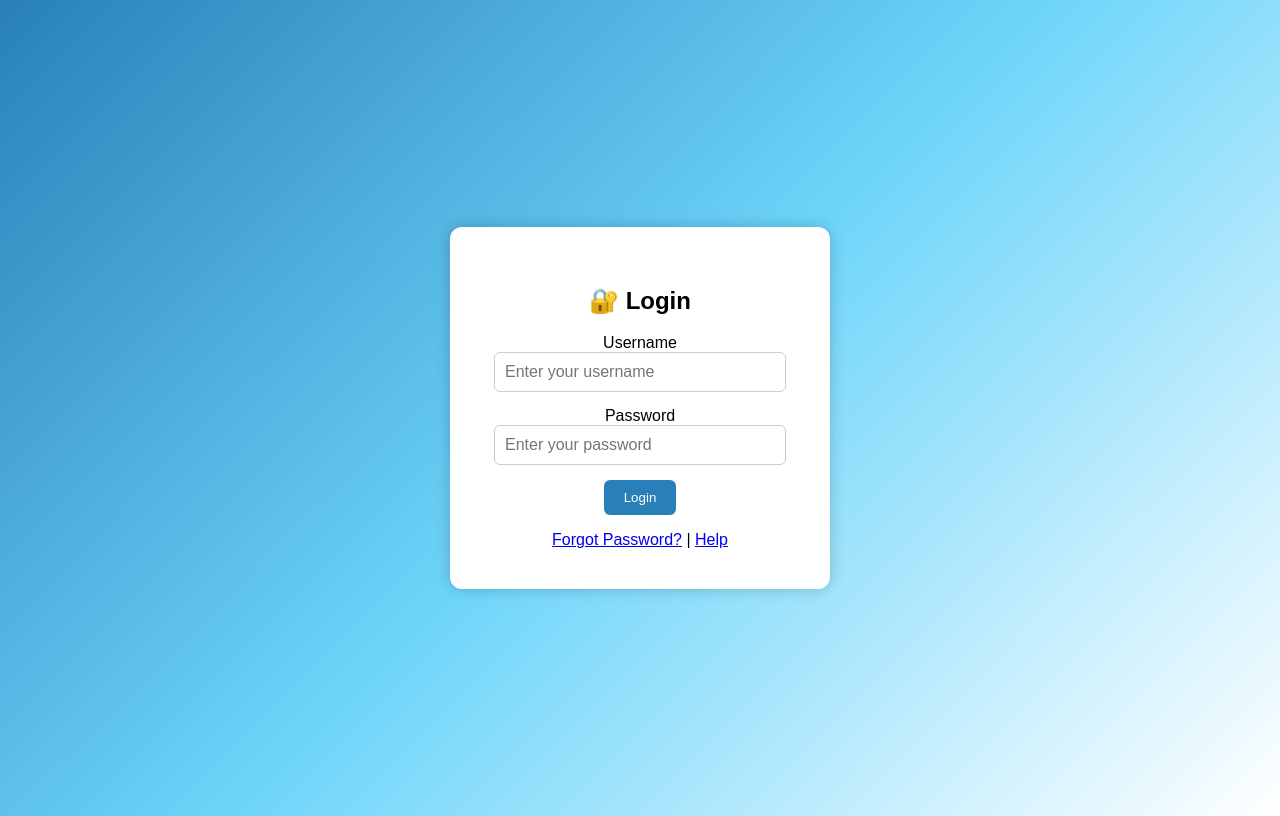
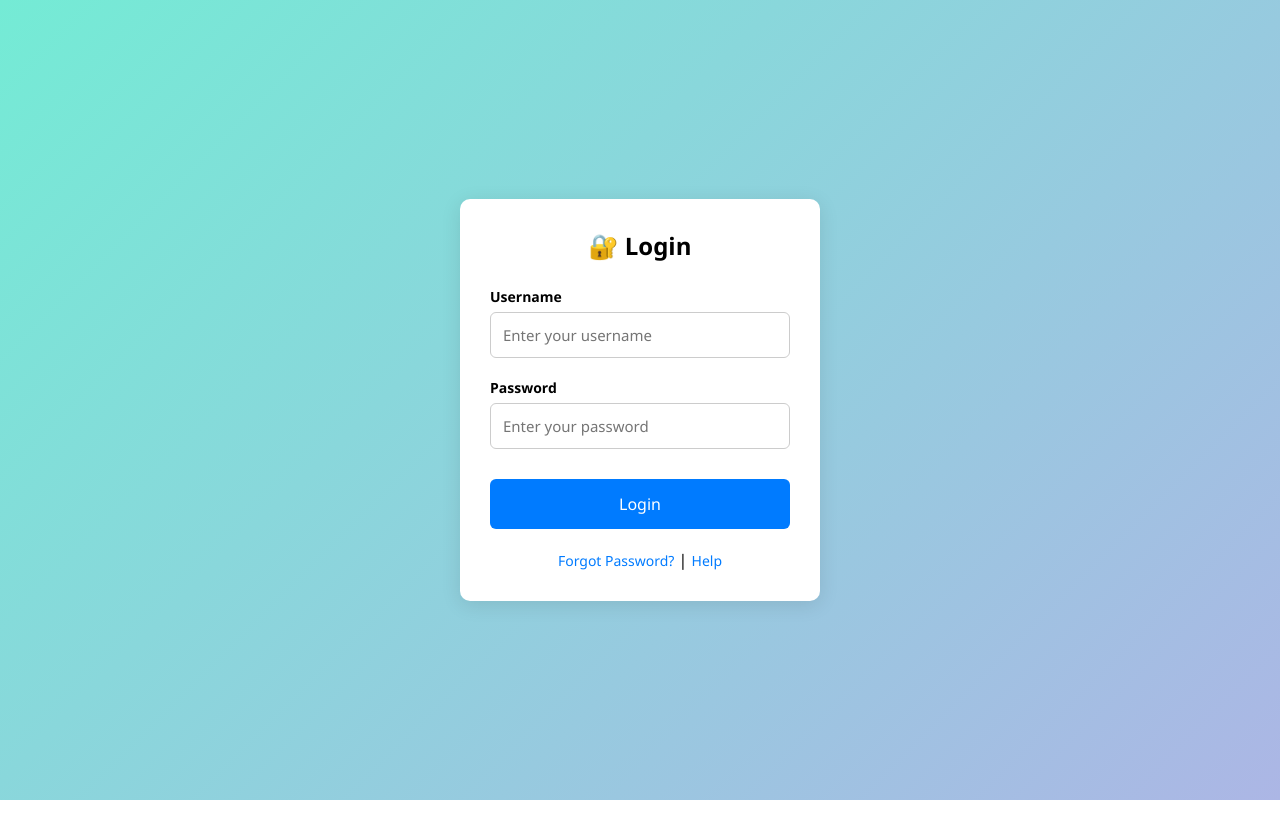
Before and after one commit to sujalkk48/LOGIN-PAGE, a plain HTML site: page index.html in a window 1280 px wide. Drawn offline with Linux system fonts and the light colour scheme.

Commit message:
Update style.css

```diff
--- a/style.css
+++ b/style.css
@@ -1,63 +1,122 @@
-
-/* Responsive Grid */
-@media (max-width: 1024px) {
-  .paper {
-    grid-template-columns: repeat(2, 1fr);
-  }
-}
-
-@media (max-width: 600px) {
-  .paper {
-    grid-template-columns: 1fr;
-    gap: 20px;
-  }
+/* ===== Base Reset ===== */
+* {
+  margin: 0;
+  padding: 0;
+  box-sizing: border-box;
+  font-family: 'Segoe UI', Tahoma, Geneva, Verdana, sans-serif;
 }
 
 body {
-  font-family: Arial, sans-serif;
-  background: linear-gradient(135deg, #2980b9, #6dd5fa, #ffffff);
-  height: 100vh;
+  min-height: 100vh;
+  background: linear-gradient(135deg, #74ebd5, #ACB6E5);
   display: flex;
   justify-content: center;
   align-items: center;
 }
 
+/* ===== Login Container ===== */
+.login-container {
+  width: 100%;
+  max-width: 400px;
+  padding: 20px;
+}
+
+/* ===== Login Box ===== */
 .login-box {
-  background: white;
-  padding: 40px;
-  border-radius: 12px;
-  box-shadow: 0 0 15px rgba(0, 0, 0, 0.2);
-  width: 300px;
+  background-color: white;
+  padding: 30px;
+  border-radius: 10px;
+  box-shadow: 0 4px 20px rgba(0, 0, 0, 0.1);
+}
+
+.login-box h2 {
+  text-align: center;
+  margin-bottom: 25px;
+}
+
+/* ===== Input Box ===== */
+.input-box {
+  margin-bottom: 20px;
+}
+
+.input-box label {
+  display: block;
+  margin-bottom: 6px;
+  font-weight: bold;
+  font-size: 14px;
+}
+
+.input-box input {
+  width: 100%;
+  padding: 12px;
+  border: 1px solid #ccc;
+  border-radius: 6px;
+  font-size: 15px;
+}
+
+/* ===== Button ===== */
+.login-btn {
+  width: 100%;
+  padding: 14px;
+  background-color: #007bff;
+  color: white;
+  border: none;
+  border-radius: 6px;
+  font-size: 16px;
+  cursor: pointer;
+  margin-top: 10px;
+  transition: background 0.3s ease;
+}
+
+.login-btn:hover {
+  background-color: #0056b3;
+}
+
+/* ===== Extra Links ===== */
+.extra-links {
+  margin-top: 20px;
   text-align: center;
 }
 
-.input-box {
-  margin: 15px 0;
+.extra-links a {
+  color: #007bff;
+  text-decoration: none;
+  font-size: 14px;
 }
 
-input {
-  width: 90%;
-  padding: 10px;
-  border: 1px solid #ccc;
-  border-radius: 6px;
-  font-size: 16px;
+.extra-links a:hover {
+  text-decoration: underline;
 }
 
-button {
-  background: #2980b9;
-  color: white;
-  padding: 10px 20px;
-  border: none;
-  border-radius: 6px;
-  cursor: pointer;
+/* ===== Message ===== */
+#message {
+  text-align: center;
+  margin-top: 10px;
+  color: red;
+  font-size: 14px;
 }
 
-button:hover {
-  background: #1c598a;
+/* ===== Responsive Design ===== */
+@media (max-width: 600px) {
+  .login-box {
+    padding: 20px;
+  }
+
+  .login-box h2 {
+    font-size: 22px;
+  }
+
+  .input-box input {
+    padding: 10px;
+    font-size: 14px;
+  }
+
+  .login-btn {
+    padding: 12px;
+    font-size: 15px;
+  }
+
+  .extra-links a {
+    font-size: 13px;
+  }
 }
-
-#message {
-  margin-top: 10px;
-  color: red;
-  font-weight: bold;
-}
```
